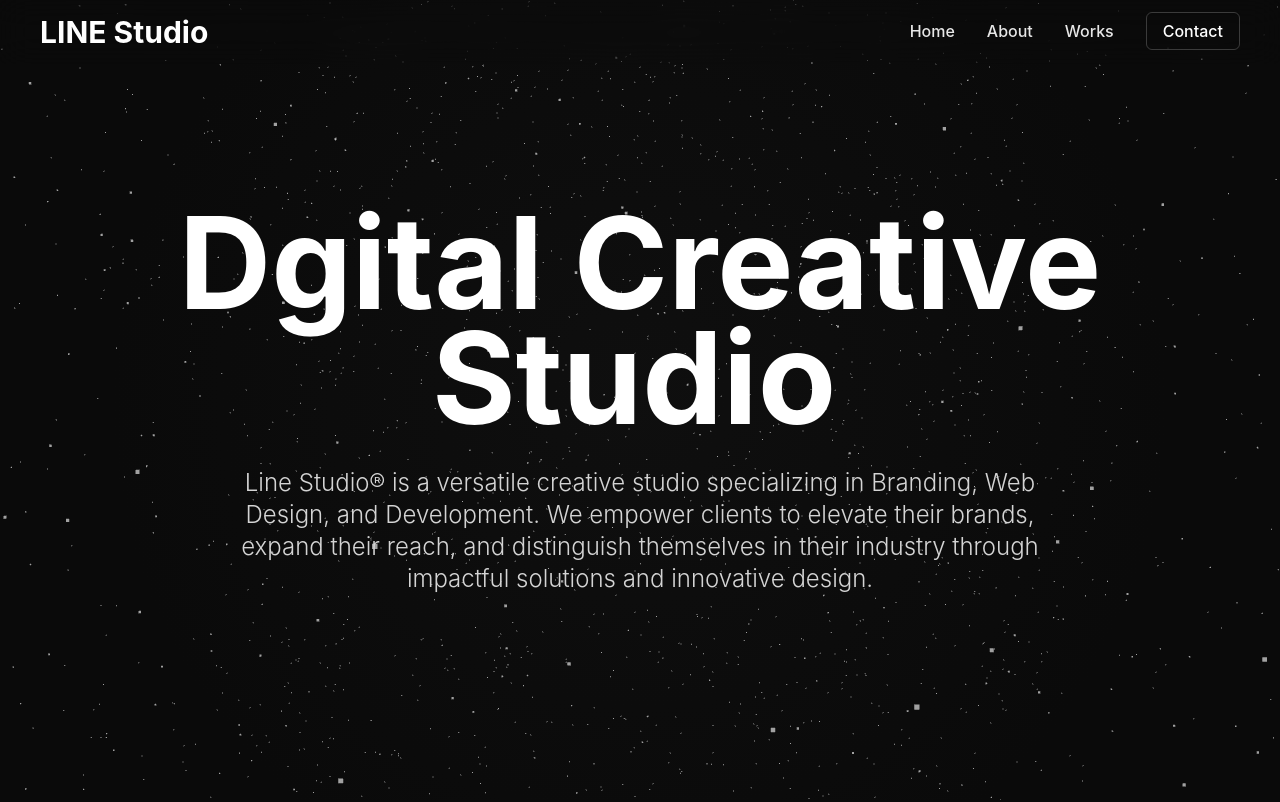
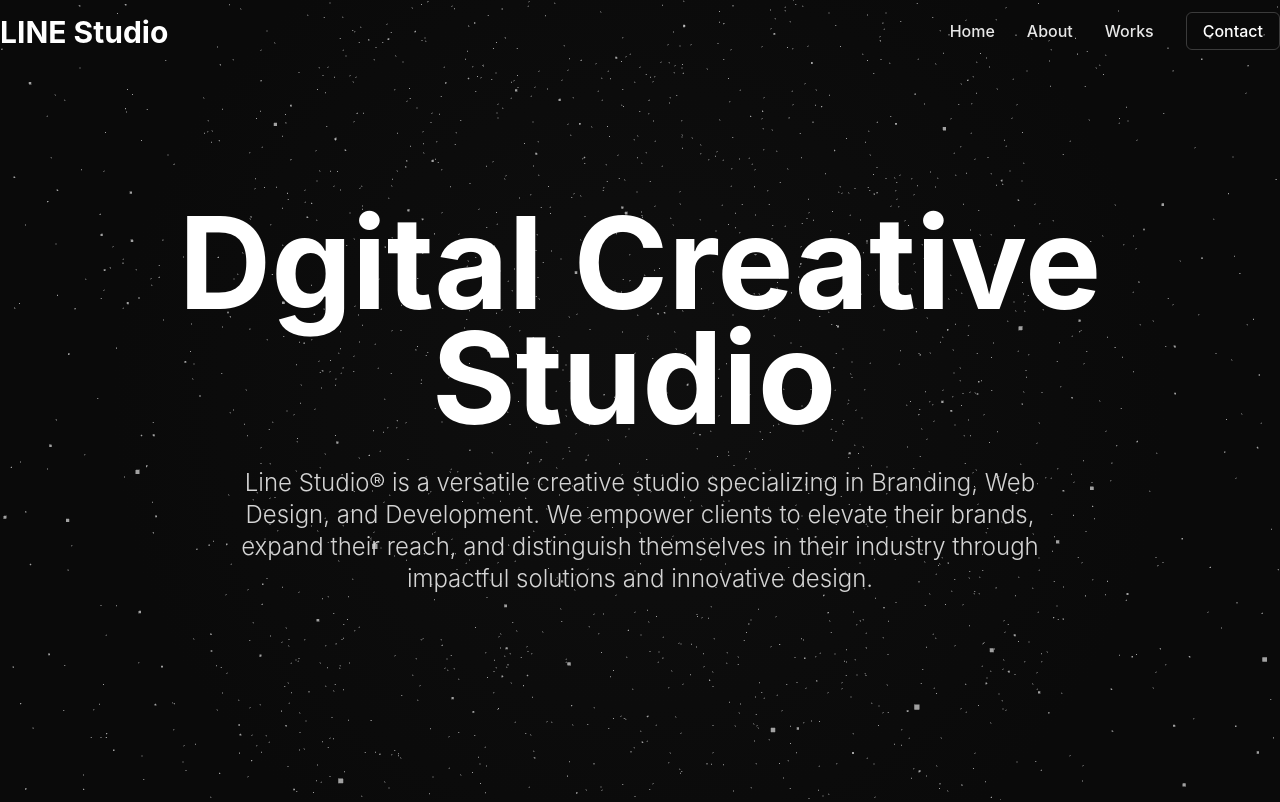
Before and after one commit to devchangjun/fastcampus-interactive-vibecoding01, a Next.js app: page / in a window 1280 px wide. Shown: the top 802 px of the page. Built offline with nearby package versions, Linux system fonts and the light colour scheme.

Commit message:
feat: 헤더 인터렉션 추가

```diff
--- a/src/app/page.tsx
+++ b/src/app/page.tsx
@@ -5,7 +5,7 @@ import Link from "next/link";
 import WorkCard from "../components/WorkCard";
 import ServiceCard from "../components/ServiceCard";
 import BlogCard from "../components/BlogCard";
-import Navigation from "../components/Navigation";
+import Header from "../components/Header";
 import Footer from "../components/Footer";
 import ParticleField from "@/components/ParticleField";
 import Image from "next/image";
@@ -131,7 +131,7 @@ export default function Home() {
   return (
     <div>
       {/* Navigation */}
-      <Navigation scrollToSection={scrollToSection} />
+      <Header scrollToSection={scrollToSection} />
 
       {/* Hero Section */}
       <section className="min-h-screen w-full relative overflow-hidden" id="home">
--- a/src/components/Header.tsx
+++ b/src/components/Header.tsx
@@ -2,16 +2,18 @@
 
 import { useState, useEffect } from "react";
 import Link from "next/link";
-import { motion } from "framer-motion";
 
 interface HeaderProps {
   scrollToSection: (sectionId: string) => void;
 }
 
 export default function Header({ scrollToSection }: HeaderProps) {
+  const [isVisible, setIsVisible] = useState(false);
   const [scrolled, setScrolled] = useState(false);
 
   useEffect(() => {
+    const timer = setTimeout(() => setIsVisible(true), 100);
+
     const handleScroll = () => {
       const isScrolled = window.scrollY > 10;
       if (isScrolled !== scrolled) {
@@ -22,24 +24,26 @@ export default function Header({ scrollToSection }: HeaderProps) {
     window.addEventListener("scroll", handleScroll);
 
     return () => {
+      clearTimeout(timer);
       window.removeEventListener("scroll", handleScroll);
     };
   }, [scrolled]);
 
   return (
-    <motion.header
-      initial={{ y: "-100%" }}
-      animate={{ y: 0 }}
-      transition={{ duration: 0.8, ease: "easeInOut" }}
-      className={`fixed top-0 left-0 right-0 w-full h-16 px-6 md:px-12 backdrop-blur-lg z-50 transition-colors duration-300 ${
-        scrolled ? "bg-black border-b border-gray-800" : "bg-transparent"
-      }`}
+    <header
+      className={`fixed top-0 left-0 right-0 w-full h-16 px-6 md:px-12 z-50 transition-all duration-500 ease-out ${
+        isVisible ? "translate-y-0" : "-translate-y-full"
+      } ${scrolled ? "bg-black/80 backdrop-blur-lg border-b border-neutral-800" : "bg-transparent"}`}
       id="navbar"
     >
-      <nav className="max-w-7xl mx-auto flex justify-between items-center h-full px-10">
+      <nav className="max-w-7xl mx-auto flex justify-between items-center h-full">
         {/* Logo */}
         <Link
-          href="#"
+          href="#home"
+          onClick={(e) => {
+            e.preventDefault();
+            scrollToSection("home");
+          }}
           className="text-2xl md:text-3xl font-bold text-white no-underline transition-colors duration-300 hover:text-gray-300"
         >
           LINE Studio
@@ -97,6 +101,6 @@ export default function Header({ scrollToSection }: HeaderProps) {
           </li>
         </ul>
       </nav>
-    </motion.header>
+    </header>
   );
 }
--- a/src/components/Navigation.tsx
+++ /dev/null
@@ -1,98 +0,0 @@
-"use client";
-
-import { useState, useEffect } from "react";
-import Link from "next/link";
-
-interface NavigationProps {
-  scrollToSection: (sectionId: string) => void;
-}
-
-export default function Navigation({ scrollToSection }: NavigationProps) {
-  const [scrolled, setScrolled] = useState(false);
-
-  useEffect(() => {
-    const handleScroll = () => {
-      const isScrolled = window.scrollY > 10;
-      if (isScrolled !== scrolled) {
-        setScrolled(isScrolled);
-      }
-    };
-
-    window.addEventListener("scroll", handleScroll);
-
-    return () => {
-      window.removeEventListener("scroll", handleScroll);
-    };
-  }, [scrolled]);
-
-  return (
-    <header
-      className={`fixed top-0 left-0 right-0 w-full h-16 px-6 md:px-12 backdrop-blur-lg z-50 transition-colors duration-300 ${
-        scrolled ? "bg-black border-b border-gray-800" : "bg-transparent"
-      }`}
-      id="navbar"
-    >
-      <nav className="max-w-7xl mx-auto flex justify-between items-center h-full px-10">
-        {/* Logo */}
-        <Link
-          href="#"
-          className="text-2xl md:text-3xl font-bold text-white no-underline transition-colors duration-300 hover:text-gray-300"
-        >
-          LINE Studio
-        </Link>
-
-        {/* Navigation Links */}
-        <ul className="flex list-none gap-6 md:gap-8 items-center">
-          <li>
-            <Link
-              href="#home"
-              className="text-white/90 no-underline font-medium text-sm md:text-base transition-colors duration-300 hover:text-white"
-              onClick={(e) => {
-                e.preventDefault();
-                scrollToSection("home");
-              }}
-            >
-              Home
-            </Link>
-          </li>
-          <li>
-            <Link
-              href="#about"
-              className="text-white/90 no-underline font-medium text-sm md:text-base transition-colors duration-300 hover:text-white"
-              onClick={(e) => {
-                e.preventDefault();
-                scrollToSection("about");
-              }}
-            >
-              About
-            </Link>
-          </li>
-          <li>
-            <Link
-              href="#works"
-              className="text-white/90 no-underline font-medium text-sm md:text-base transition-colors duration-300 hover:text-white"
-              onClick={(e) => {
-                e.preventDefault();
-                scrollToSection("works");
-              }}
-            >
-              Works
-            </Link>
-          </li>
-          <li>
-            <Link
-              href="#contact"
-              className="px-4 py-2 text-white no-underline font-medium text-sm md:text-base border border-white/20 rounded-md transition-all duration-300 hover:bg-white hover:text-black"
-              onClick={(e) => {
-                e.preventDefault();
-                scrollToSection("contact");
-              }}
-            >
-              Contact
-            </Link>
-          </li>
-        </ul>
-      </nav>
-    </header>
-  );
-}
```
